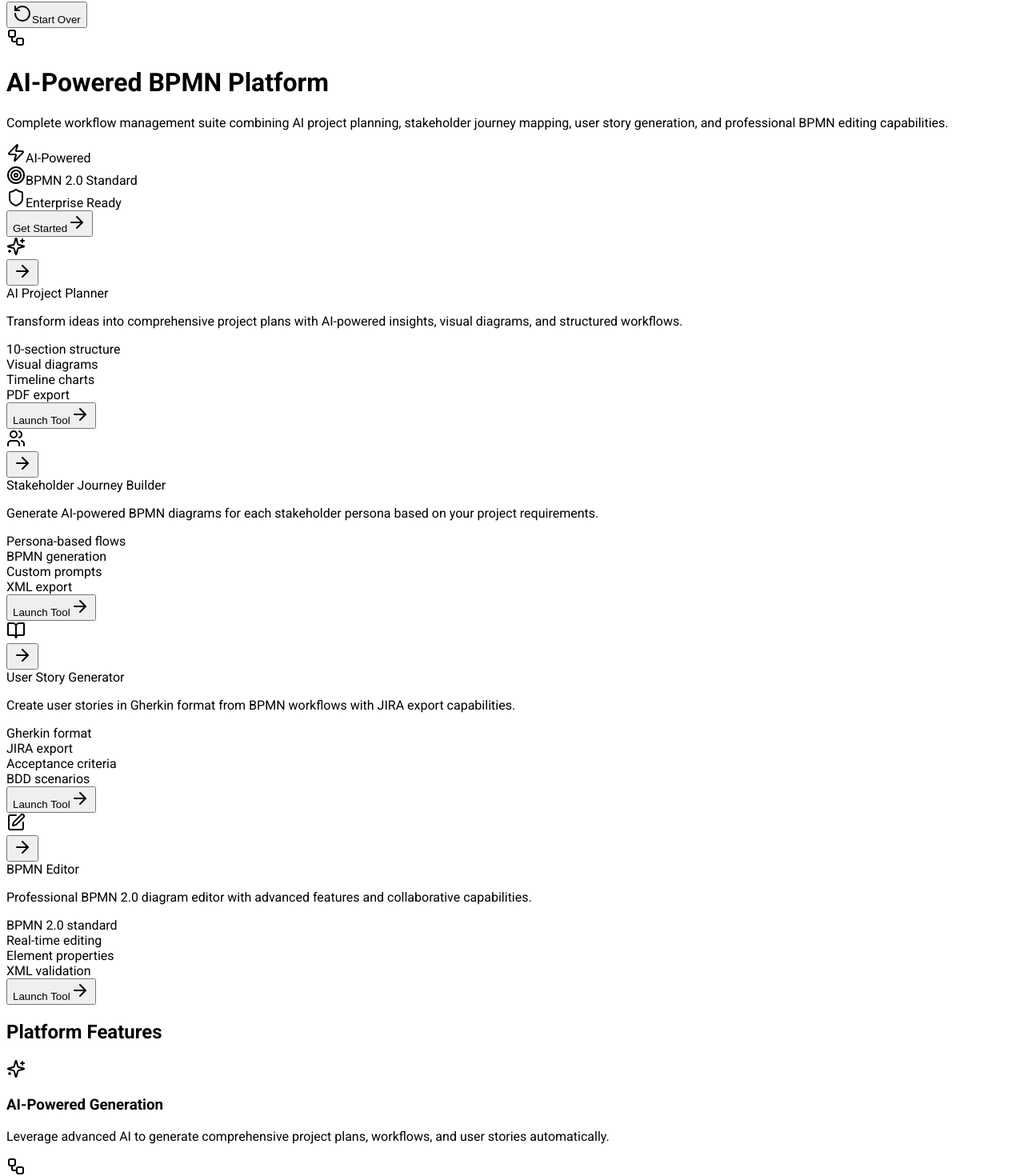
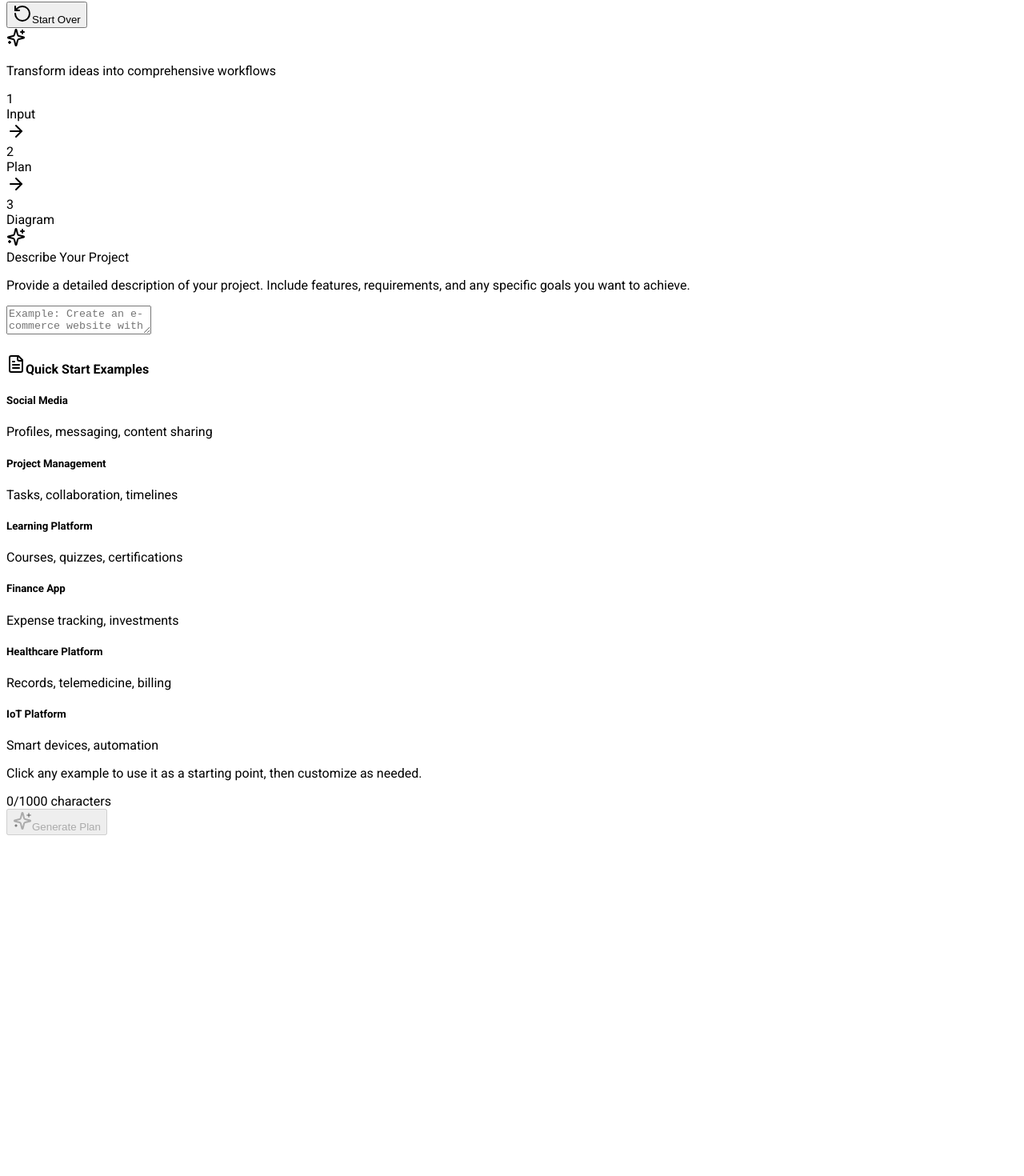
Before and after one commit to Biswanathdas1996/projectPlanner, a React (Vite) app in the folder client/: page / in a window 1280 px wide. Shown: the part 128-1598 px from the top of the page at 80% size. After the commit the page ends 1180 px from the top, so only its background shows below. Built offline with nearby package versions, Linux system fonts and the light colour scheme.

Commit message:
Restored to '18b7ae0df55476251ee3c9e60b637e150645eb21'
Replit-Restored-To: 18b7ae0df55476251ee3c9e60b637e150645eb21

```diff
--- a/client/src/App.tsx
+++ b/client/src/App.tsx
@@ -8,20 +8,16 @@ import ProjectPlanner from "@/pages/project-planner";
 import UserJourney from "@/pages/user-journey";
 import UserJourneyEnhanced from "@/pages/user-journey-enhanced";
 import UserStoryGenerator from "@/pages/user-story-generator";
-import Landing from "@/pages/landing";
 import NotFound from "@/pages/not-found";
 
 function Router() {
   return (
     <Switch>
-      <Route path="/" component={Landing} />
-      <Route path="/home" component={Landing} />
+      <Route path="/" component={ProjectPlanner} />
       <Route path="/plan" component={ProjectPlanner} />
-      <Route path="/planner" component={ProjectPlanner} />
       <Route path="/user-journey" component={UserJourneyEnhanced} />
       <Route path="/user-journey-legacy" component={UserJourney} />
       <Route path="/stakeholder-flows" component={UserJourneyEnhanced} />
-      <Route path="/stakeholders" component={UserJourneyEnhanced} />
       <Route path="/user-stories" component={UserStoryGenerator} />
       <Route path="/stories" component={UserStoryGenerator} />
       <Route path="/gherkin" component={UserStoryGenerator} />
--- a/client/src/pages/landing.tsx
+++ /dev/null
@@ -1,172 +0,0 @@
-import { Button } from '@/components/ui/button';
-import { Card, CardContent, CardHeader, CardTitle } from '@/components/ui/card';
-import { Badge } from '@/components/ui/badge';
-import { Link } from 'wouter';
-import { NavigationBar } from '@/components/navigation-bar';
-import {
-  Sparkles,
-  Users,
-  FileText,
-  Edit,
-  BookOpen,
-  ArrowRight,
-  Workflow,
-  Zap,
-  Target,
-  Shield
-} from 'lucide-react';
-
-export default function Landing() {
-  const tools = [
-    {
-      title: 'AI Project Planner',
-      description: 'Transform ideas into comprehensive project plans with AI-powered insights, visual diagrams, and structured workflows.',
-      icon: Sparkles,
-      href: '/plan',
-      color: 'from-blue-500 to-purple-600',
-      features: ['10-section structure', 'Visual diagrams', 'Timeline charts', 'PDF export']
-    },
-    {
-      title: 'Stakeholder Journey Builder',
-      description: 'Generate AI-powered BPMN diagrams for each stakeholder persona based on your project requirements.',
-      icon: Users,
-      href: '/user-journey',
-      color: 'from-green-500 to-teal-600',
-      features: ['Persona-based flows', 'BPMN generation', 'Custom prompts', 'XML export']
-    },
-    {
-      title: 'User Story Generator',
-      description: 'Create user stories in Gherkin format from BPMN workflows with JIRA export capabilities.',
-      icon: BookOpen,
-      href: '/user-stories',
-      color: 'from-orange-500 to-red-600',
-      features: ['Gherkin format', 'JIRA export', 'Acceptance criteria', 'BDD scenarios']
-    },
-    {
-      title: 'BPMN Editor',
-      description: 'Professional BPMN 2.0 diagram editor with advanced features and collaborative capabilities.',
-      icon: Edit,
-      href: '/editor',
-      color: 'from-purple-500 to-pink-600',
-      features: ['BPMN 2.0 standard', 'Real-time editing', 'Element properties', 'XML validation']
-    }
-  ];
-
-  return (
-    <div className="min-h-screen bg-gradient-to-br from-slate-50 via-blue-50 to-indigo-100">
-      <NavigationBar title="BPMN Platform" showBackButton={false} />
-
-      <div className="container mx-auto px-4 py-12 max-w-6xl">
-        {/* Hero Section */}
-        <div className="text-center mb-16">
-          <div className="mb-6">
-            <div className="inline-flex items-center justify-center w-20 h-20 bg-gradient-to-r from-blue-500 to-purple-600 rounded-2xl mb-6">
-              <Workflow className="h-10 w-10 text-white" />
-            </div>
-          </div>
-          <h1 className="text-5xl font-bold bg-gradient-to-r from-blue-600 to-purple-600 bg-clip-text text-transparent mb-6">
-            AI-Powered BPMN Platform
-          </h1>
-          <p className="text-xl text-gray-600 max-w-3xl mx-auto mb-8 leading-relaxed">
-            Complete workflow management suite combining AI project planning, stakeholder journey mapping,
-            user story generation, and professional BPMN editing capabilities.
-          </p>
-          <div className="flex flex-wrap justify-center gap-3 mb-8">
-            <Badge variant="secondary" className="px-4 py-2">
-              <Zap className="h-4 w-4 mr-2" />
-              AI-Powered
-            </Badge>
-            <Badge variant="secondary" className="px-4 py-2">
-              <Target className="h-4 w-4 mr-2" />
-              BPMN 2.0 Standard
-            </Badge>
-            <Badge variant="secondary" className="px-4 py-2">
-              <Shield className="h-4 w-4 mr-2" />
-              Enterprise Ready
-            </Badge>
-          </div>
-          <Link href="/plan">
-            <Button size="lg" className="bg-gradient-to-r from-blue-500 to-purple-600 hover:from-blue-600 hover:to-purple-700 text-white px-8 py-3 text-lg">
-              Get Started
-              <ArrowRight className="ml-2 h-5 w-5" />
-            </Button>
-          </Link>
-        </div>
-
-        {/* Tools Grid */}
-        <div className="grid grid-cols-1 md:grid-cols-2 gap-8 mb-16">
-          {tools.map((tool, index) => {
-            const Icon = tool.icon;
-            return (
-              <Card key={index} className="group hover:shadow-xl transition-all duration-300 border-0 bg-white/80 backdrop-blur-sm">
-                <CardHeader className="pb-4">
-                  <div className="flex items-start justify-between">
-                    <div className={`w-12 h-12 bg-gradient-to-r ${tool.color} rounded-xl flex items-center justify-center mb-4 group-hover:scale-110 transition-transform duration-300`}>
-                      <Icon className="h-6 w-6 text-white" />
-                    </div>
-                    <Link href={tool.href}>
-                      <Button size="sm" variant="ghost" className="opacity-0 group-hover:opacity-100 transition-opacity duration-300">
-                        <ArrowRight className="h-4 w-4" />
-                      </Button>
-                    </Link>
-                  </div>
-                  <CardTitle className="text-xl font-bold text-gray-900 mb-2">
-                    {tool.title}
-                  </CardTitle>
-                </CardHeader>
-                <CardContent>
-                  <p className="text-gray-600 mb-4 leading-relaxed">
-                    {tool.description}
-                  </p>
-                  <div className="flex flex-wrap gap-2 mb-4">
-                    {tool.features.map((feature, featureIndex) => (
-                      <Badge key={featureIndex} variant="outline" className="text-xs">
-                        {feature}
-                      </Badge>
-                    ))}
-                  </div>
-                  <Link href={tool.href}>
-                    <Button className="w-full group-hover:bg-primary group-hover:text-white transition-colors duration-300">
-                      Launch Tool
-                      <ArrowRight className="ml-2 h-4 w-4" />
-                    </Button>
-                  </Link>
-                </CardContent>
-              </Card>
-            );
-          })}
-        </div>
-
-        {/* Feature Highlights */}
-        <div className="bg-white/80 backdrop-blur-sm rounded-2xl p-8 shadow-lg">
-          <h2 className="text-2xl font-bold text-center mb-8 text-gray-900">
-            Platform Features
-          </h2>
-          <div className="grid grid-cols-1 md:grid-cols-3 gap-8">
-            <div className="text-center">
-              <div className="w-16 h-16 bg-gradient-to-r from-blue-500 to-purple-600 rounded-xl flex items-center justify-center mx-auto mb-4">
-                <Sparkles className="h-8 w-8 text-white" />
-              </div>
-              <h3 className="text-lg font-semibold mb-2">AI-Powered Generation</h3>
-              <p className="text-gray-600">Leverage advanced AI to generate comprehensive project plans, workflows, and user stories automatically.</p>
-            </div>
-            <div className="text-center">
-              <div className="w-16 h-16 bg-gradient-to-r from-green-500 to-teal-600 rounded-xl flex items-center justify-center mx-auto mb-4">
-                <Workflow className="h-8 w-8 text-white" />
-              </div>
-              <h3 className="text-lg font-semibold mb-2">BPMN 2.0 Standard</h3>
-              <p className="text-gray-600">Full compliance with BPMN 2.0 standards for professional workflow modeling and enterprise integration.</p>
-            </div>
-            <div className="text-center">
-              <div className="w-16 h-16 bg-gradient-to-r from-orange-500 to-red-600 rounded-xl flex items-center justify-center mx-auto mb-4">
-                <FileText className="h-8 w-8 text-white" />
-              </div>
-              <h3 className="text-lg font-semibold mb-2">Export & Integration</h3>
-              <p className="text-gray-600">Export to multiple formats including PDF, JIRA, XML, and Gherkin for seamless tool integration.</p>
-            </div>
-          </div>
-        </div>
-      </div>
-    </div>
-  );
-}
```
